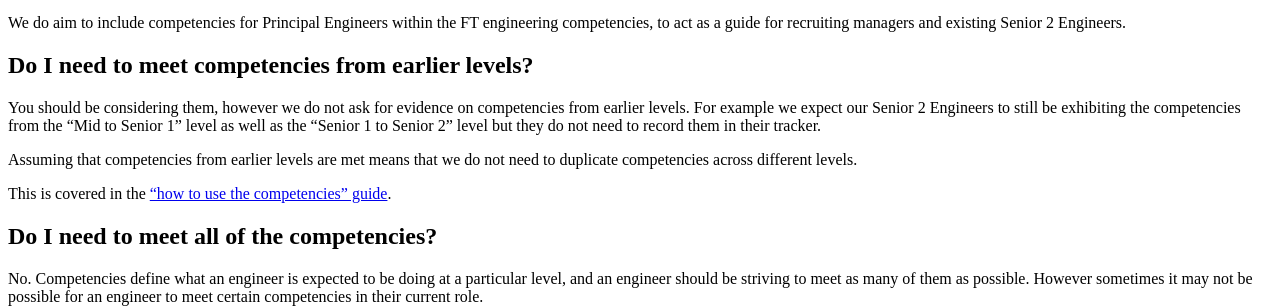
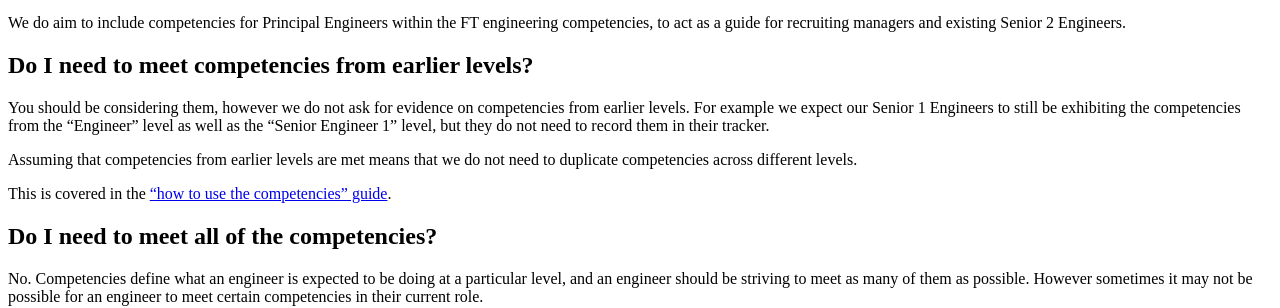
Before and after one commit to Financial-Times/engineering-progression, a Jekyll site: the page built from site/pages/faq.md, in a window 1280 px wide. Shown: the part 728-1036 px from the top of the page. Built offline with Jekyll 4.4.1, drawn with Linux system fonts in a browser that asks for light colours; a style sheet for code colours, icons or effects is not loaded.

Commit message:
fix reference to old levels

```diff
--- a/site/pages/faq.md
+++ b/site/pages/faq.md
@@ -50,7 +50,7 @@
 
 ## Do I need to meet competencies from earlier levels?
 
-You should be considering them, however we do not ask for evidence on competencies from earlier levels. For example we expect our Senior 2 Engineers to still be exhibiting the competencies from the "Mid to Senior 1" level as well as the "Senior 1 to Senior 2" level but they do not need to record them in their tracker.
+You should be considering them, however we do not ask for evidence on competencies from earlier levels. For example we expect our Senior 1 Engineers to still be exhibiting the competencies from the "Engineer" level as well as the "Senior Engineer 1" level, but they do not need to record them in their tracker.
 
 Assuming that competencies from earlier levels are met means that we do not need to duplicate competencies across different levels.
 
```
